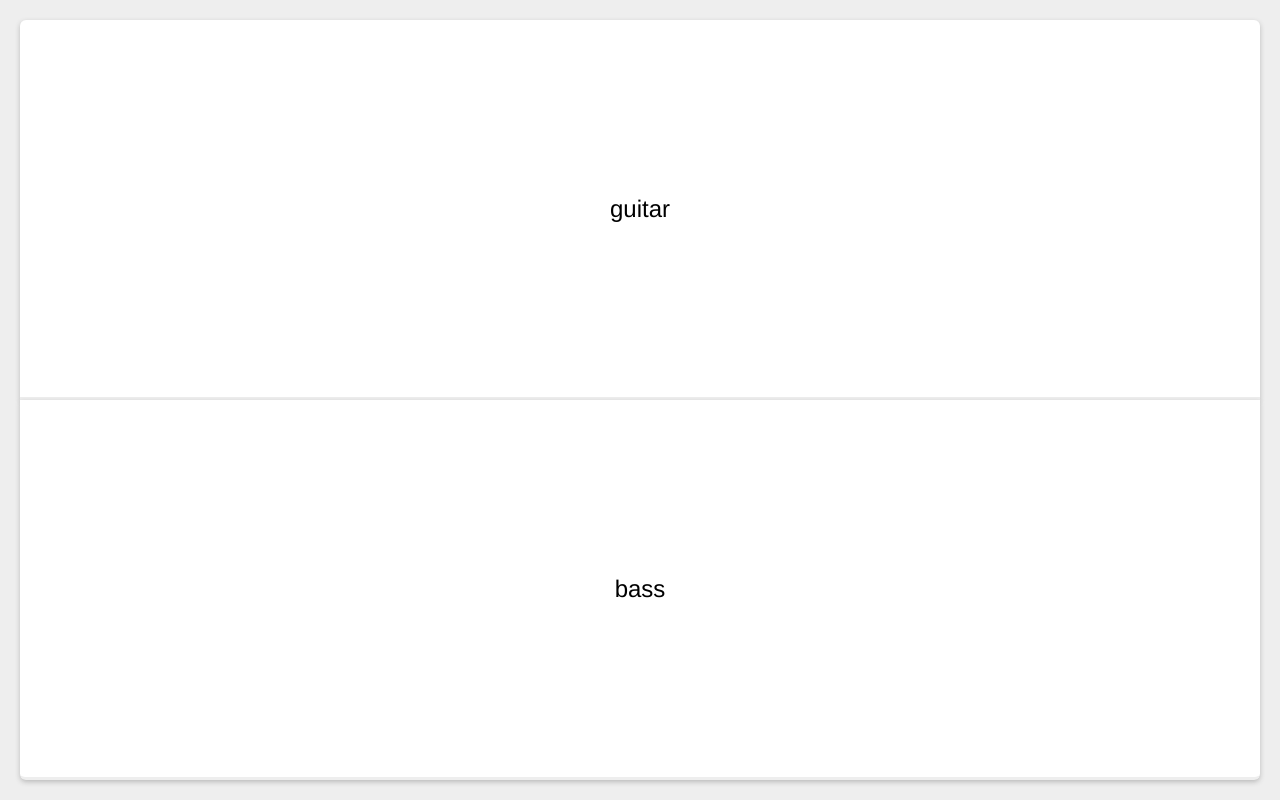
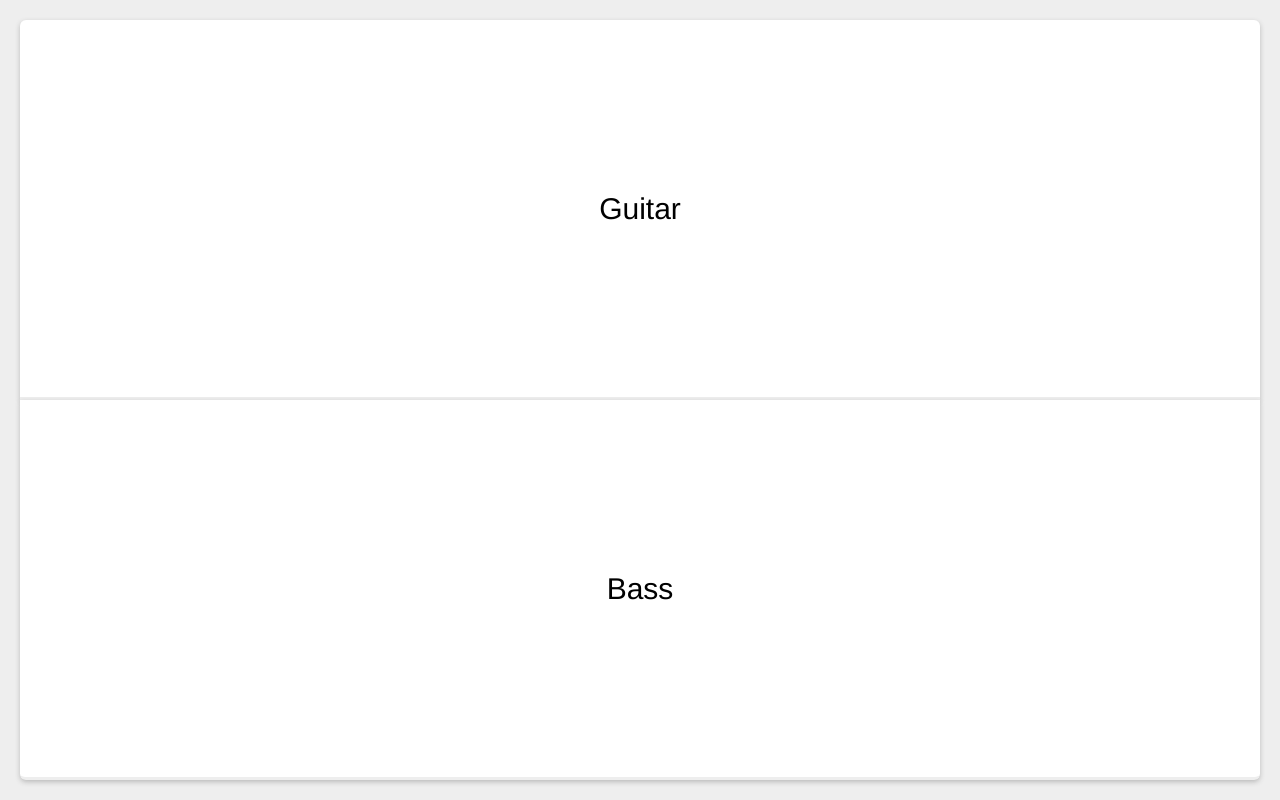
Before and after one commit to AndreaChiabotto/showMeScales, a website: page dist/index.html in a window 1280 px wide. Both pictures are taken after a click on the element "instrument". Drawn offline with nearby package versions, Linux system fonts and the light colour scheme; files that its build step writes are made by us from their sources.

Commit message:
Minor: better readability on list

```diff
--- a/src/scss/select.scss
+++ b/src/scss/select.scss
@@ -102,12 +102,13 @@
     display: flex;
     flex: 1;
     flex-direction: column;
-    font-size: 24px;
+    font-size: 30px;
     justify-content: center;
     line-height: 150px;
     list-style-type: none;
     min-height: 150px;
     text-align: center;
+    text-transform: capitalize;
 
     &:hover {
       color: $test;
```
